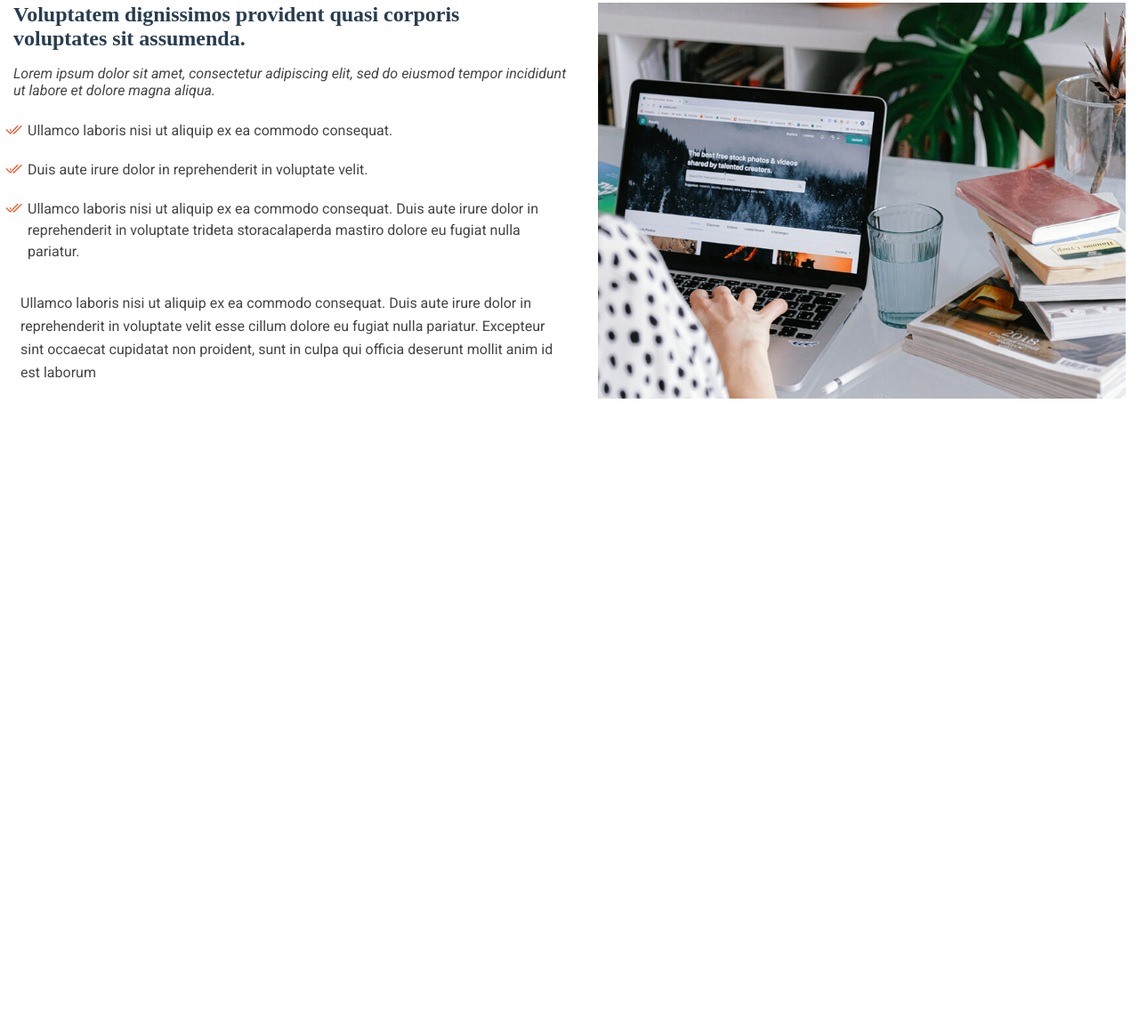
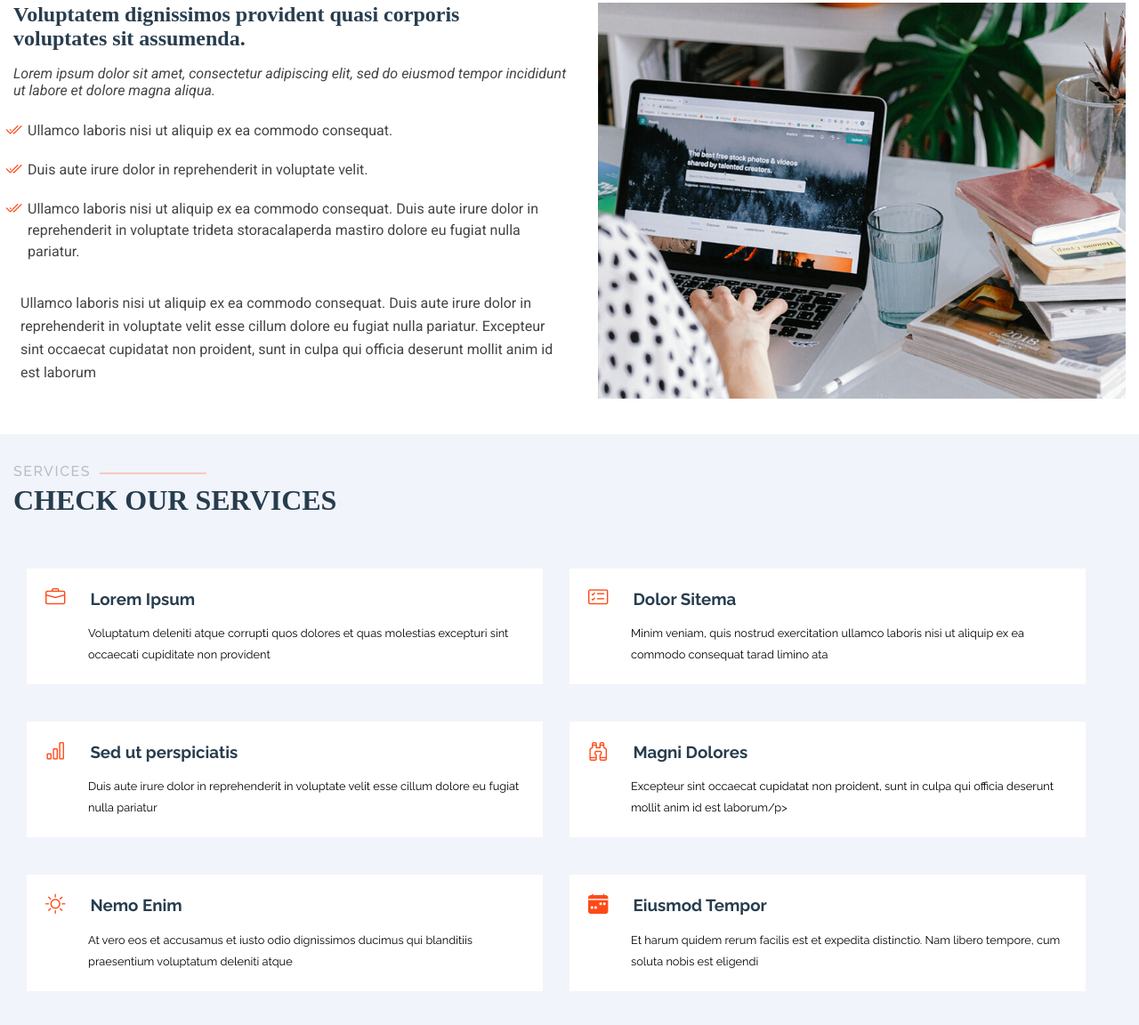
Before and after one commit to rudra2609-06/PR-1-DEWI, a plain HTML site: page index.html in a window 1280 px wide. Shown: the part 3021-4173 px from the top of the page at 89% size. Before the commit the page ends 3509 px from the top, so only its background shows below. Drawn offline with nearby package versions, Linux system fonts and the light colour scheme.

Commit message:
services-2-section added with proper css styling

```diff
--- a/css/style.css
+++ b/css/style.css
@@ -912,19 +912,7 @@ header h1{
 	background-color: var(--accent-color);
 	color: var(--theme-text);
 }
-
-
-
-
-
-
-
-
-
 /* hover properties ends  */
-
-
-
 /* features header  ends */
 
 
@@ -985,5 +973,86 @@ header h1{
 	width: 100%;
 	padding-left: 2rem;
 }
+/* feature content ends */
 
-/* feature content ends */
+/* services-2 section starts  */
+
+.services-2{
+	background-color: #F1F4FA;
+	padding-bottom: 60px;
+}
+
+.services-2-heading h3{
+	font-size: 1rem;
+	font-weight: 500;
+	font-family: Raleway, sans-serif;
+	letter-spacing: 1.5px;
+	position: relative;
+	color: var(--theme-text-header);
+	display: inline-block;
+	padding-right: 10px;
+	padding-bottom: 5px;
+}
+
+.services-2-heading h3::after{
+	content: '';
+	position: absolute;
+	width: 120px;
+	height: 1px;
+	background-color: var(--accent-color);
+	opacity: 0.5;
+	top: 50%;
+    left: 100%;
+    transform: translateY(-50%)
+}
+
+.services-2-heading p{
+	font-size: 2rem;
+	font-weight: 800;
+	color: var(--gray-color);
+}
+
+
+/* services content starts */
+
+.services-2-item{
+	border: 1px solid var(--theme-text);
+	padding: 20px;
+	margin-top: 10px;
+	background-color: var(--theme-text);
+	cursor: pointer;
+	margin-right: 30px;
+	transition: all 0.3s ease-in-out;
+}
+
+
+.services-2-icon  i{
+	font-size: 1.4rem;
+	font-weight: 700;
+	font-weight: 900;
+	color: var(--accent-color);
+}
+
+.services-2-item a h3{
+	font-family: Raleway, sans-serif;
+	line-height: 1.4rem;
+	color: var(--gray-color);
+	padding-left: 1.5rem;
+}
+
+.services-2-item p{
+	padding-left: 3rem;
+	font-size: 0.8rem;
+	font-family: Raleway, sans-serif;
+	line-height: 24px;
+	color: inherit;
+}
+
+.services-2-item:hover{
+	border: 2px solid var(--accent-color);
+	/* color: var(--accent-color); */
+}
+
+.services-2-item:hover a > h3{
+	color: var(--accent-color);
+}
--- a/index.html
+++ b/index.html
@@ -338,15 +338,21 @@
 				<div class="col-6">
 					<div class="feature-content-item">
 						<h4>Voluptatem dignissimos provident quasi corporis <br> voluptates sit assumenda.</h4>
-									<p class="para-1">Lorem ipsum dolor sit amet, consectetur adipiscing elit, sed do eiusmod tempor incididunt <br> ut labore et dolore magna aliqua.</p>
+						<p class="para-1">Lorem ipsum dolor sit amet, consectetur adipiscing elit, sed do eiusmod tempor
+							incididunt <br> ut labore et dolore magna aliqua.</p>
 
 						<ul>
 							<li>Ullamco laboris nisi ut aliquip ex ea commodo consequat.</li>
 							<li>Duis aute irure dolor in reprehenderit in voluptate velit.</li>
-										<li> Ullamco laboris nisi ut aliquip ex ea commodo consequat. Duis aute irure dolor in reprehenderit in voluptate trideta storacalaperda mastiro dolore eu fugiat nulla pariatur.
+							<li> Ullamco laboris nisi ut aliquip ex ea commodo consequat. Duis aute irure dolor in
+								reprehenderit in voluptate trideta storacalaperda mastiro dolore eu fugiat nulla
+								pariatur.
 							</li>
 						</ul>
-									<p class="para-2">Ullamco laboris nisi ut aliquip ex ea commodo consequat. Duis aute irure dolor in reprehenderit in voluptate velit esse cillum dolore eu fugiat nulla pariatur. Excepteur sint occaecat cupidatat non proident, sunt in culpa qui officia deserunt mollit anim id est laborum</p>
+						<p class="para-2">Ullamco laboris nisi ut aliquip ex ea commodo consequat. Duis aute irure dolor
+							in reprehenderit in voluptate velit esse cillum dolore eu fugiat nulla pariatur. Excepteur
+							sint occaecat cupidatat non proident, sunt in culpa qui officia deserunt mollit anim id est
+							laborum</p>
 					</div>
 				</div>
 				<div class="col-6">
@@ -357,6 +363,99 @@
 			</div>
 		</div>
 	</section>
+	<!-- feature content ends  -->
+
+	<!-- services-2 section starts  -->
+	<section class="services-2 py-2">
+		<div class="container">
+			<div class="col-12">
+				<div class="services-2-heading pb-2">
+					<h3>SERVICES</h3>
+					<p>CHECK OUR SERVICES</p>
+				</div>
+				<!-- service item starts  -->
+				<div class="container">
+					<div class="row">
+						<div class="col-6 py-1">
+							<div class="services-2-item d-flex justify-center align-center">
+								<div class="services-2-icon">
+									<i class="bi bi-briefcase "></i>
+									<a href="index.html">
+										<h3 class="pb-1">Lorem Ipsum</h3>
+									</a>
+									<p>Voluptatum deleniti atque corrupti quos dolores et quas molestias excepturi sint
+										occaecati cupiditate non provident</p>
+								</div>
+							</div>
+						</div>
+						<div class="col-6 py-1">
+							<div class="services-2-item d-flex justify-center align-center">
+								<div class="services-2-icon">
+									<i class="bi bi-card-checklist"></i>
+									<a href="index.html">
+										<h3 class="pb-1">Dolor Sitema</h3>
+									</a>
+									<p>Minim veniam, quis nostrud exercitation ullamco laboris nisi ut aliquip ex ea
+										commodo consequat tarad limino ata</p>
+								</div>
+							</div>
+						</div>
+						<div class="col-6 py-1">
+							<div class="services-2-item d-flex justify-center align-center">
+								<div class="services-2-icon">
+									<i class="bi bi-bar-chart"></i>
+									<a href="index.html">
+										<h3 class="pb-1">Sed ut perspiciatis</h3>
+									</a>
+									<p>Duis aute irure dolor in reprehenderit in voluptate velit esse cillum dolore eu
+										fugiat nulla pariatur</p>
+								</div>
+							</div>
+						</div>
+						<div class="col-6 py-1">
+							<div class="services-2-item d-flex justify-center align-center">
+								<div class="services-2-icon">
+									<i class="bi bi-binoculars"></i>
+									<a href="index.html">
+										<h3 class="pb-1">Magni Dolores</h3>
+									</a>
+									<p>Excepteur sint occaecat cupidatat non proident, sunt in culpa qui officia
+										deserunt mollit anim id est laborum/p>
+								</div>
+							</div>
+						</div>
+						<div class="col-6 py-1">
+							<div class="services-2-item d-flex justify-center align-center">
+								<div class="services-2-icon">
+									<i class="bi bi-brightness-high"></i>
+									<a href="index.html">
+										<h3 class="pb-1">Nemo Enim</h3>
+									</a>
+									<p>At vero eos et accusamus et iusto odio dignissimos ducimus qui blanditiis
+										praesentium voluptatum deleniti atque</p>
+								</div>
+							</div>
+						</div>
+						<div class="col-6 py-1">
+							<div class="services-2-item d-flex justify-center align-center">
+								<div class="services-2-icon">
+									<i class="bi bi-calendar-week-fill"></i>
+									<a href="index.html">
+										<h3 class="pb-1">Eiusmod Tempor</h3>
+									</a>
+									<p>Et harum quidem rerum facilis est et expedita distinctio. Nam libero tempore, cum
+										soluta nobis est eligendi</p>
+								</div>
+							</div>
+						</div>
+					</div>
+				</div>
+			</div>
+		</div>
+		<!-- service item ends  -->
+	</section>
+	<!-- services-2 section ends  -->
+
 
 
 
```
Lines whose indentation alone changed are shown as unchanged.
